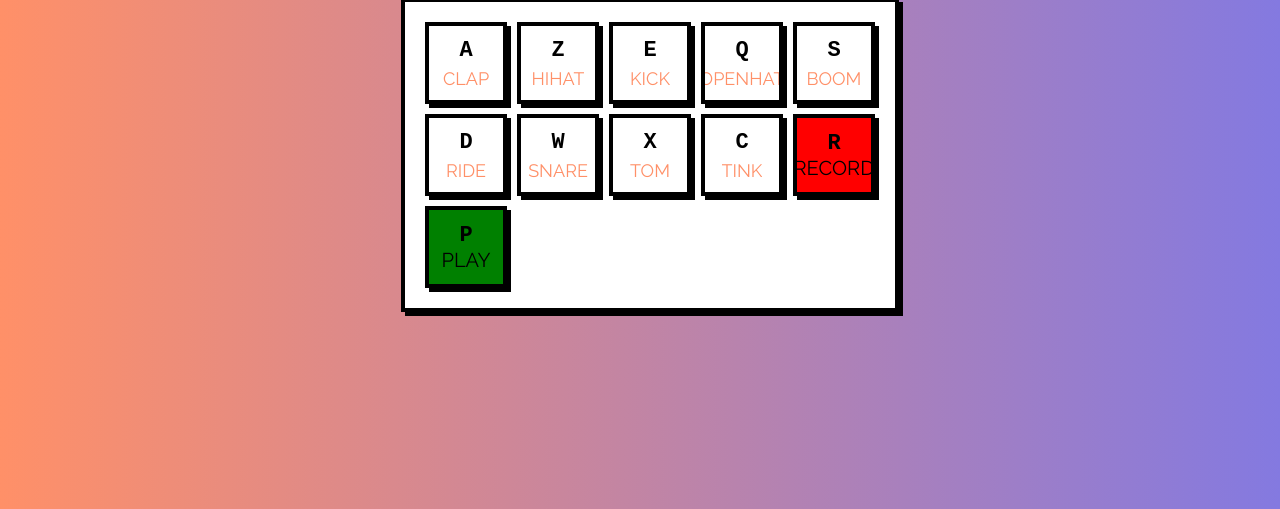
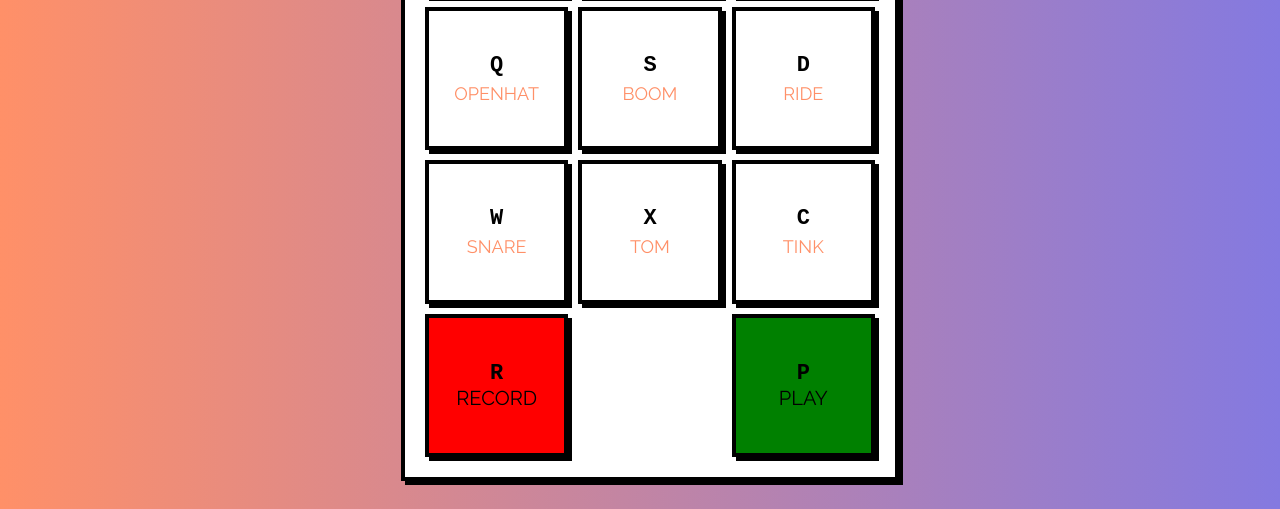
Before and after one commit to Jeremy-PR/TP-Drumpad, a plain HTML site: page index.html in a window 1280 px wide. Shown: the part 311-820 px from the top of the page. Drawn offline with Linux system fonts and the light colour scheme.

Commit message:
petite correction

```diff
--- a/style.css
+++ b/style.css
@@ -24,7 +24,7 @@ h1 {
   width: 90%;
   max-width: 450px;
   display: grid;
-  grid-template-columns: repeat(auto-fit, minmax(80px, 1fr));
+  grid-template-columns: repeat(3, 1fr); /* 3 colonnes fixes */
   gap: 10px;
   padding: 20px;
   background-color: white;
@@ -82,10 +82,14 @@ kbd {
 
 #play {
   background-color: green;
+  grid-column: 3 / 4;
+  grid-row: 4;
 }
 
 #record {
   background-color: red;
+  grid-column: 1 / 2;
+  grid-row: 4;
 }
 
 /* Responsive pour petits écrans */
```
